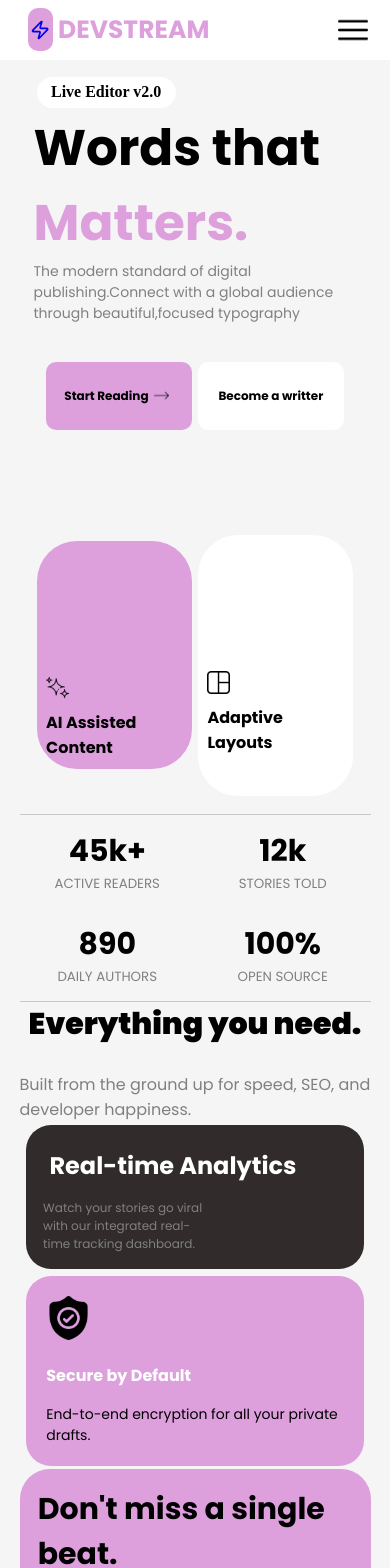
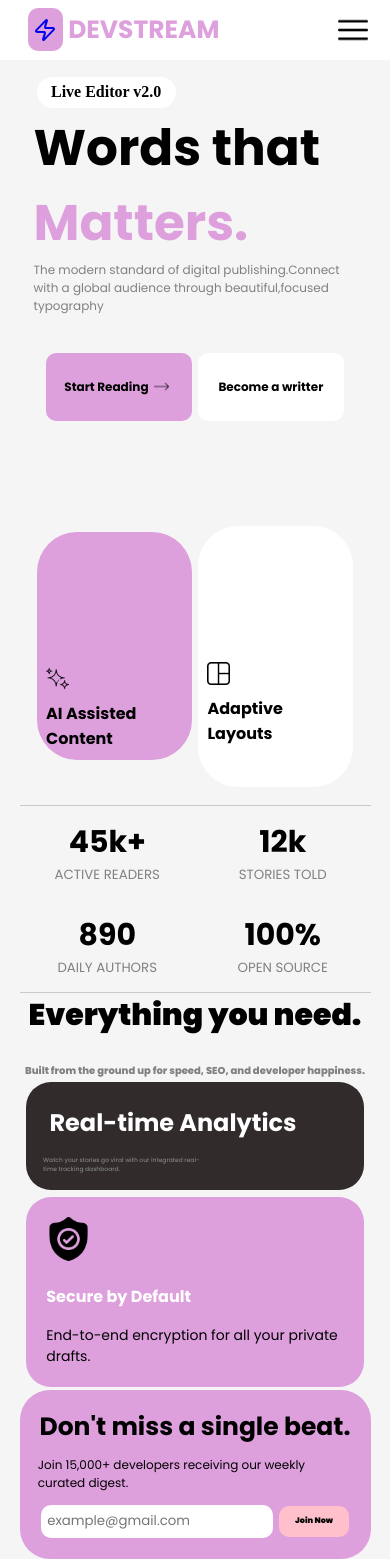
Before and after one commit to dimakunnechinedu-alt/devstream1, a React (Vite) app: page / in a window 390 px wide. Shown: the top 1568 px of the page. Built offline with nearby package versions, Linux system fonts and the light colour scheme.

Commit message:
added some mediaquerry

```diff
--- a/src/Mediaquerry.css
+++ b/src/Mediaquerry.css
@@ -187,6 +187,20 @@
 
 /* for iphone 14 promax*/
 @media  screen and (max-width: 430px){
+    #beat{
+        font-size: 25px;
+    }
+    #join{
+        font-size: 12px;
+    }
+     #watch{
+    font-size: 8px;
+    font-weight: 500;
+   }
+   #built{
+    font-size: 10px;
+    font-weight: 800;
+   }
 
 }
 
@@ -196,6 +210,12 @@
 }
 /* for Samsug galaxy s20 ultra*/
 @media  screen and (max-width: 412px){
+    #modern{
+        font-size: 12px;
+    }
+     #logo-link{
+        width: 28%;
+    }
 
 }
 @media  screen and (max-width: 393px){
@@ -203,6 +223,14 @@
 }
 /* for iphone 12 pro*/
 @media  screen and (max-width: 390px){
+    #watch{
+        font-size: 6px;
+    }
+    #button{
+        width: 28%;
+        padding: 3%;
+    }
+
 
 }
 /* for iphone X*/
@@ -211,6 +239,21 @@
 }
 /* for samsung galaxy s8+*/
 @media  screen and (max-width: 360px){
+     #modern{
+        font-size: 10px;
+    }
+    #beat{
+        font-size: 18px;
+    }
+    #built{
+        font-size:8px;
+    }
+     #logo-link{
+        width: 28%;
+    }
+    #div3-writup{
+        font-size: 20px;
+    }
 
 
 }
```
